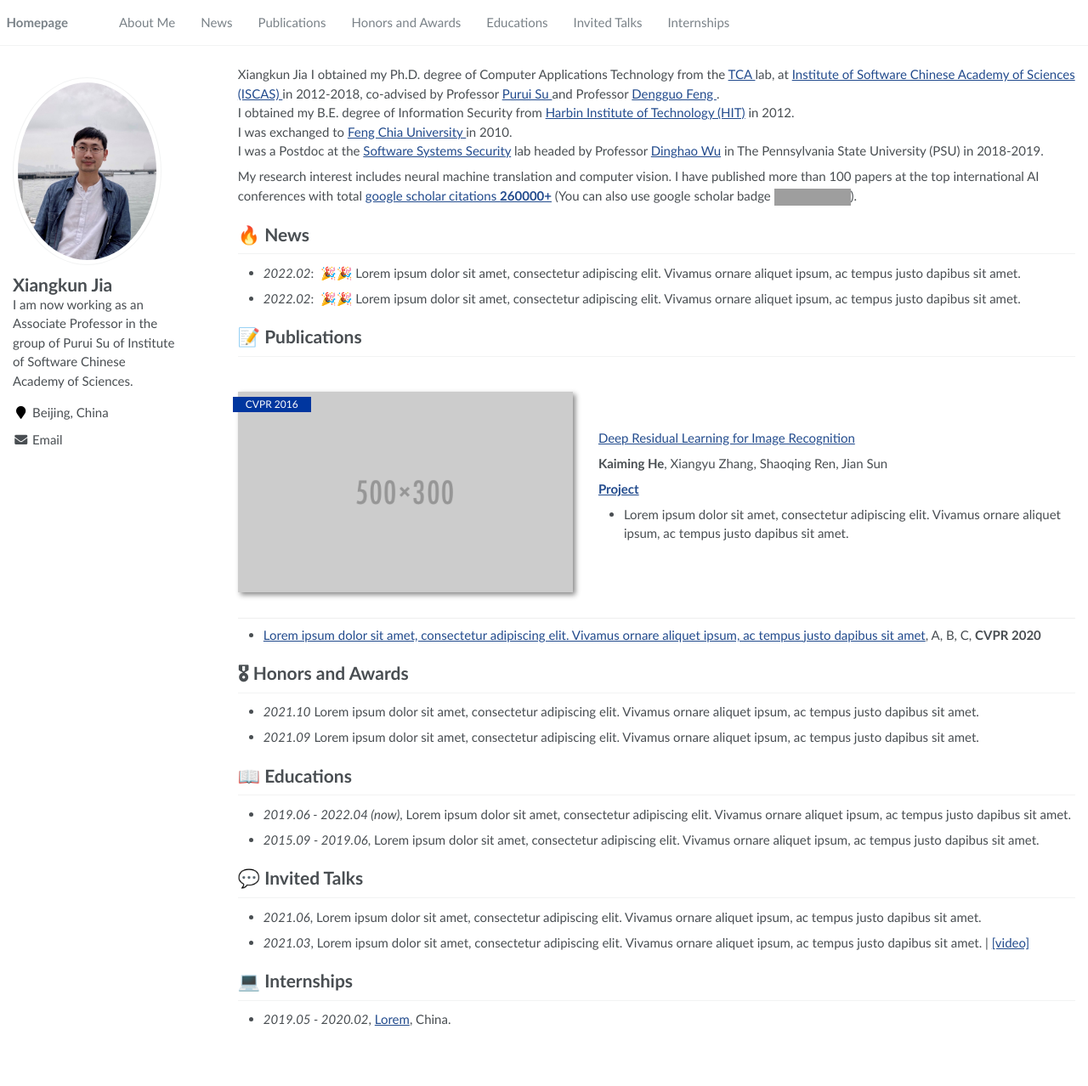
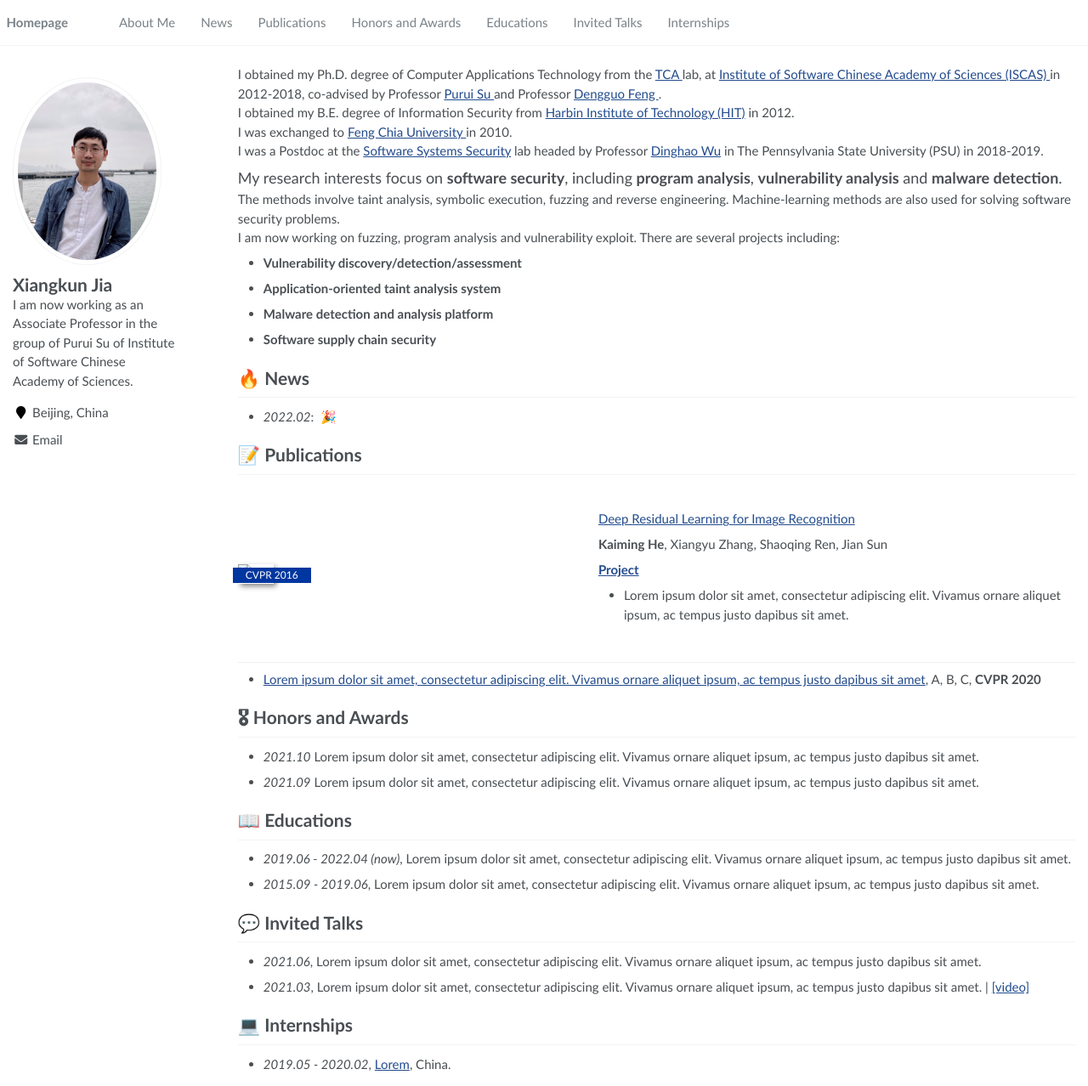
Before and after one commit to ajax4sec/ajax4sec.github.io, a Jekyll site: the page built from _pages/about.md, in a window 1280 px wide and 1278 px high. Shown: the whole window at 85% size. Built offline with Jekyll 4.4.1, drawn with Linux system fonts in a browser that asks for light colours; grey boxes are pictures that could not be loaded.

Commit message:
update my about.md

```diff
--- a/_pages/about.md
+++ b/_pages/about.md
@@ -17,21 +17,36 @@ redirect_from:
 
 <span class='anchor' id='about-me'></span>
 
-Xiangkun Jia  I obtained my Ph.D. degree of Computer Applications Technology from the <a href="http://tca.iscas.ac.cn/"> TCA </a> lab, at <a href="http://english.is.cas.cn/"> Institute of Software Chinese Academy of Sciences (ISCAS) </a> in 2012-2018,
+I obtained my Ph.D. degree of Computer Applications Technology from the <a href="http://tca.iscas.ac.cn/"> TCA </a> lab, at <a href="http://english.is.cas.cn/"> Institute of Software Chinese Academy of Sciences (ISCAS) </a> in 2012-2018,
 co-advised by Professor <a href="https://dblp.org/pers/hd/s/Su:Purui"> Purui Su </a> and Professor <a href="https://dblp.uni-trier.de/pers/hd/f/Feng:Dengguo"> Dengguo Feng </a>.<br>
 I obtained my B.E. degree of Information Security from <a href="http://en.hit.edu.cn/">Harbin Institute of Technology (HIT)</a> in 2012.<br>
 I was exchanged to <a href="http://en.fcu.edu.tw/"> Feng Chia University </a> in 2010.<br>
 I was a Postdoc at the <a href="https://plato.ist.psu.edu/">Software Systems Security</a> lab headed by Professor <a href="https://faculty.ist.psu.edu/wu/">Dinghao Wu</a> in The Pennsylvania State University (PSU) in 2018-2019.
 
-My research interest includes neural machine translation and computer vision. I have published more than 100 papers at the top international AI conferences with total <a href='https://scholar.google.com/citations?user=DhtAFkwAAAAJ'>google scholar citations <strong><span id='total_cit'>260000+</span></strong></a> (You can also use google scholar badge <a href='https://scholar.google.com/citations?user=DhtAFkwAAAAJ'><img src="https://img.shields.io/endpoint?url={{ url | url_encode }}&logo=Google%20Scholar&labelColor=f6f6f6&color=9cf&style=flat&label=citations"></a>).
+<p>
+<font size="+1">
+My research interests focus on <b> software security</b>, including <b>program analysis</b>, <b>vulnerability analysis</b> and <b>malware detection</b>.
+</font>
+The methods involve taint analysis, symbolic execution, fuzzing and reverse engineering. Machine-learning methods are also used for solving software security problems.
+<br>
+I am now working on fuzzing, program analysis and vulnerability exploit. There are several projects including:
+</p>
+<div>
+<ul>
+<li><b>Vulnerability discovery/detection/assessment</b></li>
+<li><b>Application-oriented taint analysis system</b></li>
+<li><b>Malware detection and analysis platform</b></li>
+<li><b>Software supply chain security</b></li>
+</ul>
+</div>
 
 
 # 🔥 News
-- *2022.02*: &nbsp;🎉🎉 Lorem ipsum dolor sit amet, consectetur adipiscing elit. Vivamus ornare aliquet ipsum, ac tempus justo dapibus sit amet.
-- *2022.02*: &nbsp;🎉🎉 Lorem ipsum dolor sit amet, consectetur adipiscing elit. Vivamus ornare aliquet ipsum, ac tempus justo dapibus sit amet.
+- *2022.02*: &nbsp;🎉
 
 # 📝 Publications
 
+<!-- 2022 -->
 <div class='paper-box'><div class='paper-box-image'><div><div class="badge">CVPR 2016</div><img src='images/500x300.png' alt="sym" width="100%"></div></div>
 <div class='paper-box-text' markdown="1">
 
@@ -43,6 +58,7 @@ My research interest includes neural machine translation and computer vision. I
 - Lorem ipsum dolor sit amet, consectetur adipiscing elit. Vivamus ornare aliquet ipsum, ac tempus justo dapibus sit amet.
 </div>
 </div>
+<!-- 2022 -->
 
 - [Lorem ipsum dolor sit amet, consectetur adipiscing elit. Vivamus ornare aliquet ipsum, ac tempus justo dapibus sit amet](https://github.com), A, B, C, **CVPR 2020**
 
```
Also changed, not shown: images/500x300.png (deleted).
